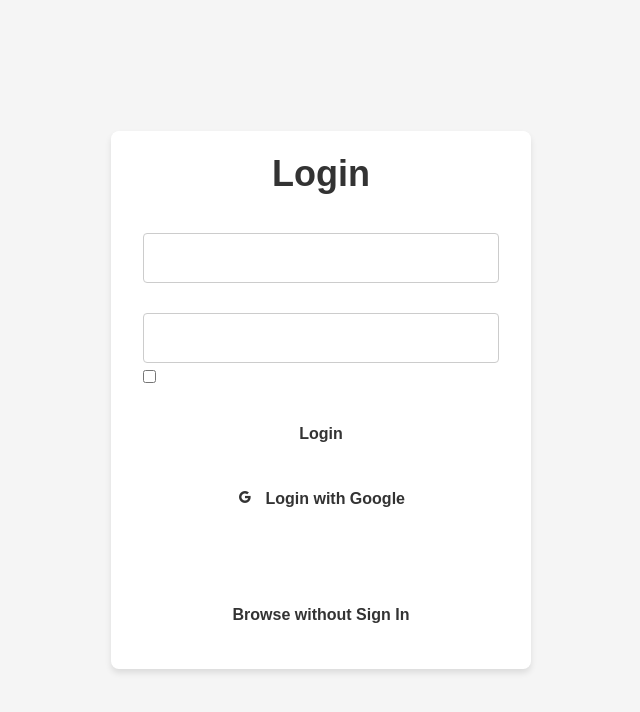
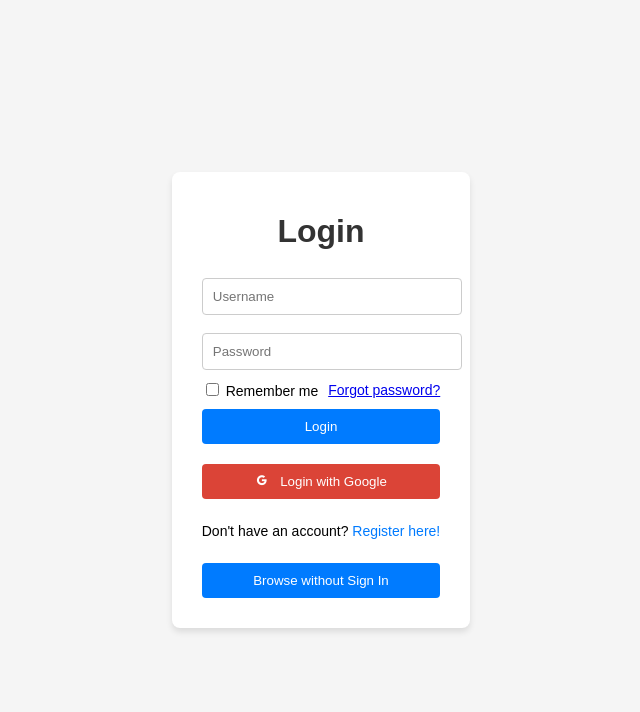
Before and after one commit to CoodeCrafters/AsepProject, a plain HTML site: page login1.html in a window 1280 px wide. Shown: the whole page, without its empty margins (319-959 px from the left). Drawn offline with nearby package versions, Linux system fonts and the light colour scheme.

Commit message:
Update login1.html

```diff
--- a/login1.html
+++ b/login1.html
@@ -8,7 +8,6 @@
       href="https://unpkg.com/boxicons@2.1.4/css/boxicons.min.css"
       rel="stylesheet"
     />
-    <link rel="stylesheet" href="./style.css" />
     <script src="https://www.gstatic.com/firebasejs/8.10.0/firebase-app.js"></script>
     <script src="https://www.gstatic.com/firebasejs/8.10.0/firebase-auth.js"></script>
     <script>
```
